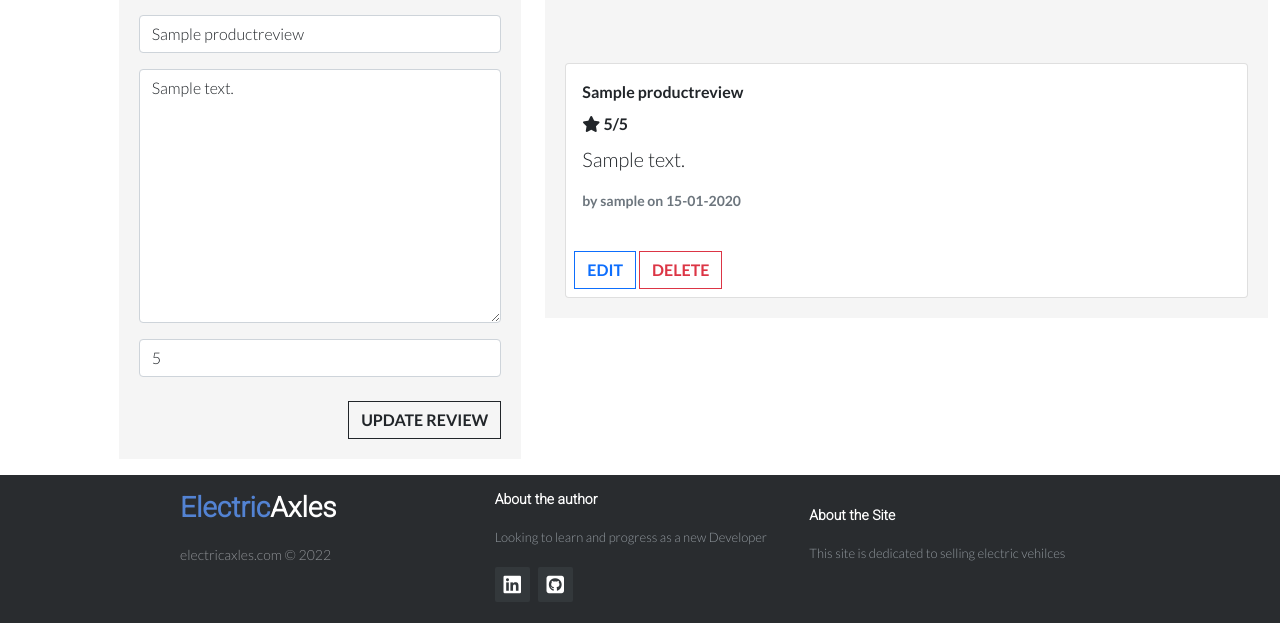
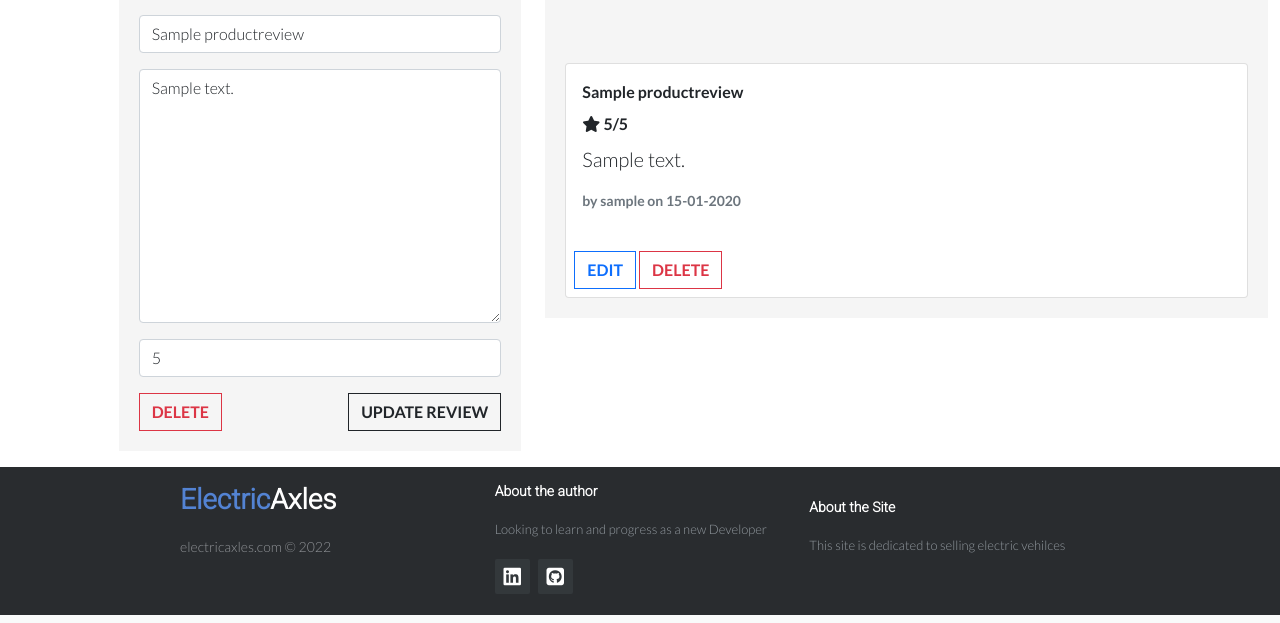
Before and after one commit to dhowai/portfolio-5-electric-axles, a Django app: page /products/edit_review/1/ in a window 1280 px wide. Shown: the part 864-1487 px from the top of the page. Run offline with Django 3.2, Linux system fonts and the light colour scheme; a user stored in the database is signed in; tables that the repository leaves empty hold one stand-in row (values such as "Sample post"); grey boxes marked "Sample" are stand-in pictures; parts of the project's set-up code (start-up, migrations or seed data) failed here and were passed over; some libraries are stand-ins or nearby versions.

Commit message:
Add delete review option when editing a review

```diff
--- a/products/templates/products/product_detail.html
+++ b/products/templates/products/product_detail.html
@@ -128,8 +128,11 @@
                             <form method="POST" class="align-items-center" action="{% url 'edit_review' review.id %}#reviews">
                                 {% csrf_token %}
                                 {{ form | crispy }}
-                                <div class="d-flex justify-content-end">
-                                    <button class="fw-bold btn btn-outline-dark rounded-0 text-uppercase mt-2" type="submit">Update Review</button>
+                                <div class="d-flex justify-content-between">
+                                    <a class="fw-bold btn btn-outline-danger rounded-0 text-uppercase" href="{% url 'delete_review' review.id %}#reviews">
+                                        Delete
+                                    </a>
+                                    <button class="fw-bold btn btn-outline-dark rounded-0 text-uppercase" type="submit">Update Review</button>
                                 </div>
                             </form>
                         </div>
```
